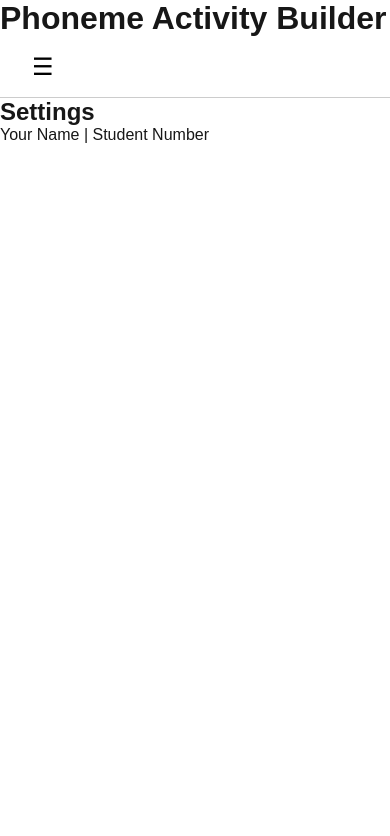
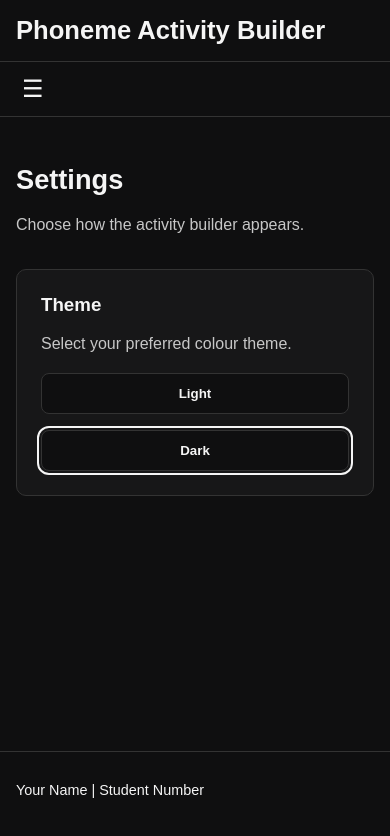
Before and after one commit to Emman-Sholola/phoneme-activity-builder, a Next.js app: page /settings in a window 390 px wide. Shown: the top 836 px of the page. Built offline with nearby package versions, Linux system fonts and the light colour scheme; no server answers.

Commit message:
Add persistent theme preferences

```diff
--- a/src/app/globals.css
+++ b/src/app/globals.css
@@ -1,58 +1,59 @@
-:root {
-  --background: #ffffff;
-  --foreground: #171717;
+* {
+  box-sizing: border-box;
 }
 
-@media (prefers-color-scheme: dark) {
-  :root {
-    --background: #0a0a0a;
-    --foreground: #ededed;
-  }
+:root {
+  --background: #f7f7f8;
+  --surface: #ffffff;
+  --text: #1b1b1d;
+  --muted-text: #5f6268;
+  --border: #d8d8dc;
 }
 
-html {
-  height: 100%;
+html[data-theme="dark"] {
+  --background: #0f0f10;
+  --surface: #171718;
+  --text: #f5f5f5;
+  --muted-text: #c7c7c7;
+  --border: #333333;
 }
 
 html,
 body {
-  max-width: 100vw;
-  overflow-x: hidden;
+  margin: 0;
+  padding: 0;
+  min-height: 100%;
 }
 
 body {
-  min-height: 100%;
-  display: flex;
-  flex-direction: column;
-  color: var(--foreground);
+  font-family: Arial, Helvetica, sans-serif;
   background: var(--background);
-  font-family: Arial, Helvetica, sans-serif;
-  -webkit-font-smoothing: antialiased;
-  -moz-osx-font-smoothing: grayscale;
-}
-
-* {
-  box-sizing: border-box;
-  padding: 0;
-  margin: 0;
+  color: var(--text);
 }
 
 a {
   color: inherit;
-  text-decoration: none;
 }
 
-@media (prefers-color-scheme: dark) {
-  html {
-    color-scheme: dark;
-  }
+/* Header */
+
+header {
+  padding: 1.25rem 2rem 0.75rem;
+  border-bottom: 1px solid var(--border);
 }
+
+header h1 {
+  margin: 0;
+  font-size: 2rem;
+}
+
+/* Navigation */
 
 .navbar {
   display: flex;
   align-items: center;
-  padding: 1rem 2rem;
-  border-bottom: 1px solid #ccc;
+  padding: 0.75rem 2rem;
+  border-bottom: 1px solid var(--border);
 }
 
 .nav-links {
@@ -62,7 +63,7 @@ a {
 
 .nav-links a {
   text-decoration: none;
-  color: inherit;
+  font-weight: 500;
 }
 
 .nav-links a:hover {
@@ -74,13 +75,149 @@ a {
   font-size: 1.5rem;
   background: none;
   border: none;
+  color: inherit;
   cursor: pointer;
 }
 
+/* Main Layout */
+
+main {
+  width: min(1100px, calc(100% - 2rem));
+  margin: 0 auto;
+  padding: 2rem 0 4rem;
+  min-height: calc(100vh - 210px);
+}
+
+/* Footer */
+
+footer {
+  padding: 1rem 2rem;
+  border-top: 1px solid var(--border);
+  font-size: 0.9rem;
+}
+
+/* Page Headings */
+
+.page-heading {
+  margin-bottom: 2rem;
+}
+
+.page-heading h2 {
+  margin-bottom: 0.5rem;
+  font-size: 2rem;
+}
+
+.page-heading p {
+  max-width: 700px;
+  line-height: 1.6;
+  color: var(--muted-text);
+}
+
+/* Home Activity Cards */
+
+.activity-grid {
+  display: grid;
+  grid-template-columns: repeat(2, 1fr);
+  gap: 1.5rem;
+}
+
+.activity-card {
+  display: block;
+  padding: 1.5rem;
+  border: 1px solid var(--border);
+  border-radius: 10px;
+  background: var(--surface);
+  text-decoration: none;
+  transition:
+    transform 0.2s ease,
+    border-color 0.2s ease;
+}
+
+.activity-card:hover {
+  transform: translateY(-3px);
+  border-color: var(--text);
+}
+
+.activity-card h3 {
+  margin-top: 0;
+  font-size: 1.4rem;
+}
+
+.activity-card p {
+  line-height: 1.6;
+  color: var(--muted-text);
+}
+
+.activity-card span {
+  display: inline-block;
+  margin-top: 0.75rem;
+  font-weight: 600;
+}
+
+.activity-card:focus-visible {
+  outline: 3px solid var(--text);
+  outline-offset: 3px;
+}
+
+/* Settings */
+
+.settings-card {
+  max-width: 550px;
+  padding: 1.5rem;
+  background: var(--surface);
+  border: 1px solid var(--border);
+  border-radius: 10px;
+}
+
+.settings-card h3 {
+  margin-top: 0;
+}
+
+.settings-card p {
+  color: var(--muted-text);
+}
+
+.theme-options {
+  display: flex;
+  gap: 1rem;
+  margin-top: 1.25rem;
+}
+
+.theme-options button {
+  padding: 0.75rem 1.25rem;
+  border: 1px solid var(--border);
+  border-radius: 8px;
+  background: var(--background);
+  color: var(--text);
+  cursor: pointer;
+  font-weight: 600;
+}
+
+.theme-options button.selected {
+  outline: 2px solid var(--text);
+  outline-offset: 2px;
+}
+
+.theme-options button:focus-visible {
+  outline: 3px solid var(--text);
+  outline-offset: 3px;
+}
+
+/* Responsive Layout */
+
 @media (max-width: 700px) {
+  header {
+    padding: 1rem;
+  }
+
+  header h1 {
+    font-size: 1.6rem;
+  }
+
   .navbar {
     align-items: flex-start;
     flex-direction: column;
+    padding: 0.75rem 1rem;
   }
 
   .menu-toggle {
@@ -92,9 +229,31 @@ a {
     flex-direction: column;
     width: 100%;
     padding-top: 1rem;
+    gap: 1rem;
   }
 
   .nav-links.open {
     display: flex;
   }
+
+  main {
+    width: min(100% - 2rem, 1100px);
+    padding-top: 1.5rem;
+  }
+
+  footer {
+    padding: 1rem;
+  }
+
+  .activity-grid {
+    grid-template-columns: 1fr;
+  }
+
+  .page-heading h2 {
+    font-size: 1.7rem;
+  }
+
+  .theme-options {
+    flex-direction: column;
+  }
 }
--- a/src/app/layout.tsx
+++ b/src/app/layout.tsx
@@ -1,4 +1,5 @@
 import type { Metadata } from "next";
+import { cookies } from "next/headers";
 import "./globals.css";
 
 import Header from "@/components/Header";
@@ -7,16 +8,19 @@ import Footer from "@/components/Footer";
 
 export const metadata: Metadata = {
   title: "Phoneme Activity Builder",
-  description: "A phoneme-based classroom activity builder",
+  description: "A phoneme based classroom activity builder",
 };
 
-export default function RootLayout({
+export default async function RootLayout({
   children,
 }: Readonly<{
   children: React.ReactNode;
 }>) {
+  const cookieStore = await cookies();
+  const theme = cookieStore.get("theme")?.value || "dark";
+
   return (
-    <html lang="en">
+    <html lang="en" data-theme={theme}>
       <body>
         <Header />
         <Navbar />
--- a/src/app/settings/page.tsx
+++ b/src/app/settings/page.tsx
@@ -1,3 +1,61 @@
+"use client";
+
+import { useEffect, useState } from "react";
+
 export default function SettingsPage() {
-  return <h2>Settings</h2>;
+  const [theme, setTheme] = useState("dark");
+
+  useEffect(() => {
+    const savedTheme = document.cookie
+      .split("; ")
+      .find((row) => row.startsWith("theme="))
+      ?.split("=")[1];
+
+    const initialTheme = savedTheme || "dark";
+
+    setTheme(initialTheme);
+    document.documentElement.setAttribute("data-theme", initialTheme);
+  }, []);
+
+  function changeTheme(newTheme: string) {
+    setTheme(newTheme);
+
+    document.documentElement.setAttribute("data-theme", newTheme);
+
+    document.cookie = `theme=${newTheme}; path=/; max-age=31536000; SameSite=Lax`;
+  }
+
+  return (
+    <section>
+      <div className="page-heading">
+        <h2>Settings</h2>
+        <p>Choose how the activity builder appears.</p>
+      </div>
+
+      <div className="settings-card">
+        <h3>Theme</h3>
+        <p>Select your preferred colour theme.</p>
+
+        <div className="theme-options">
+          <button
+            type="button"
+            className={theme === "light" ? "selected" : ""}
+            onClick={() => changeTheme("light")}
+            aria-pressed={theme === "light"}
+          >
+            Light
+          </button>
+
+          <button
+            type="button"
+            className={theme === "dark" ? "selected" : ""}
+            onClick={() => changeTheme("dark")}
+            aria-pressed={theme === "dark"}
+          >
+            Dark
+          </button>
+        </div>
+      </div>
+    </section>
+  );
 }
```
Also changed, not shown: src/app/page.tsx (+28 -5 lines).
